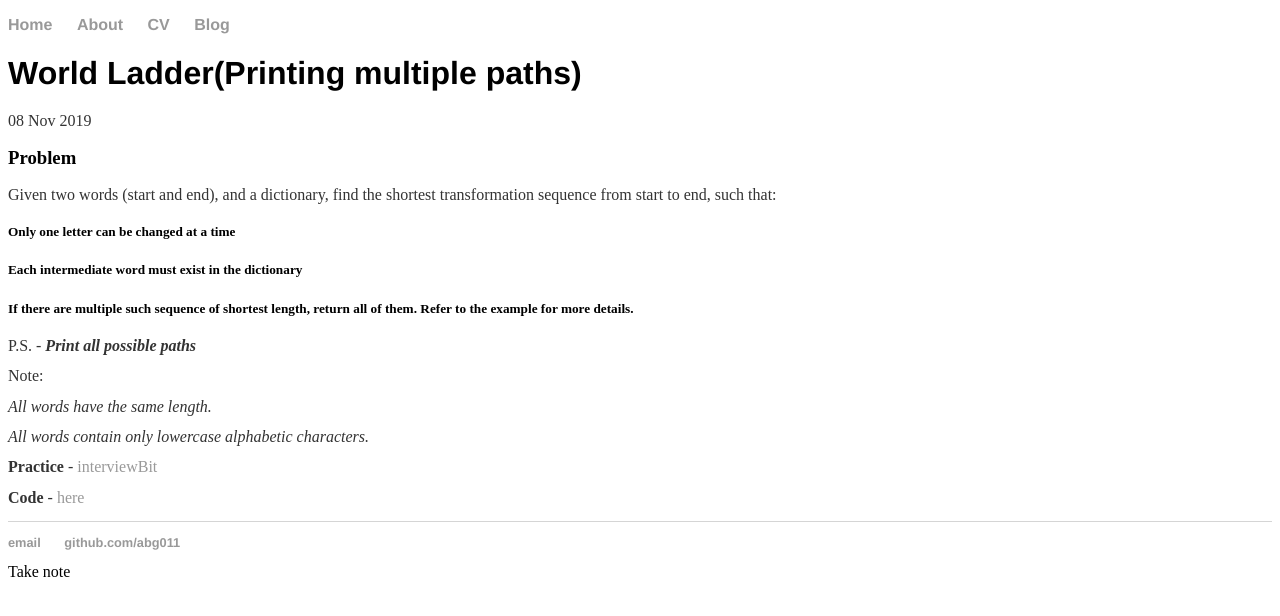
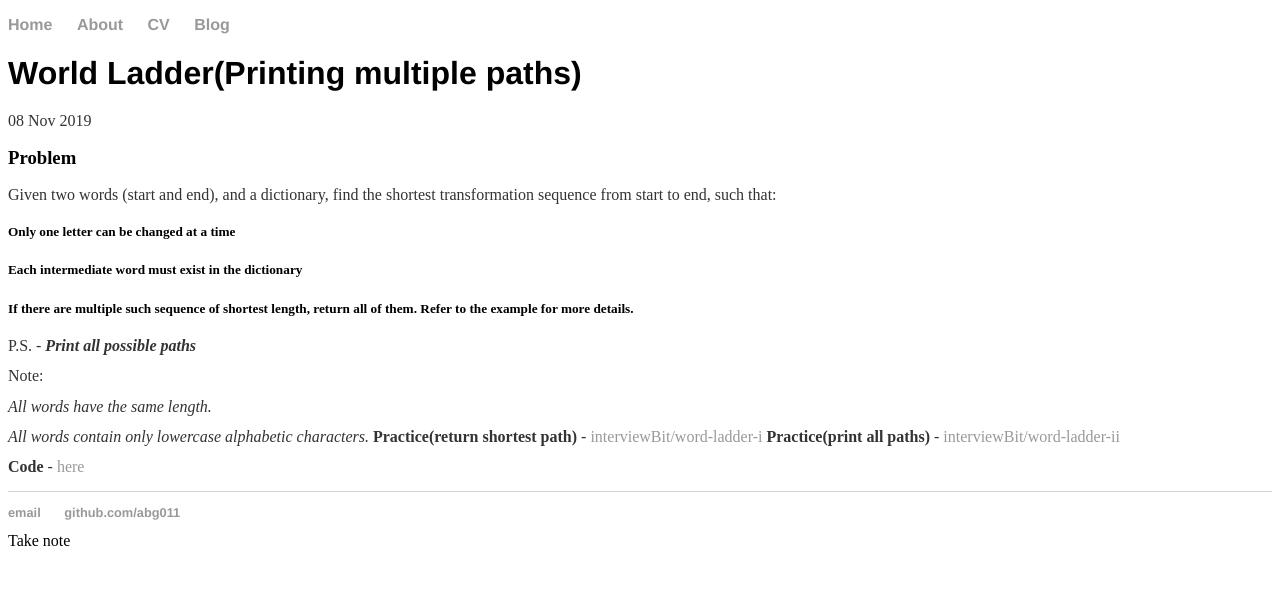
Before and after one commit to abhigupta543/abg011.github.io, a Jekyll site: the page built from _posts/2019-11-08-World-Ladder.md, in a window 1280 px wide. Shown: the top 616 px of the page. Built offline with Jekyll 4.4.1, drawn with Linux system fonts in a browser that asks for light colours.

Commit message:
Update 2019-11-08-World-Ladder.md

```diff
--- a/_posts/2019-11-08-World-Ladder.md
+++ b/_posts/2019-11-08-World-Ladder.md
@@ -18,7 +18,7 @@ Note:
 _All words have the same length._
 
 _All words contain only lowercase alphabetic characters._
-
-**Practice** - [interviewBit](https://www.interviewbit.com/problems/word-ladder-ii/)
+**Practice(return shortest path)** - [interviewBit/word-ladder-i](https://www.interviewbit.com/problems/word-ladder-i/)
+**Practice(print all paths)** - [interviewBit/word-ladder-ii](https://www.interviewbit.com/problems/word-ladder-ii/)
 
 **Code** - [here](/codes/world_ladder.cpp)
```
